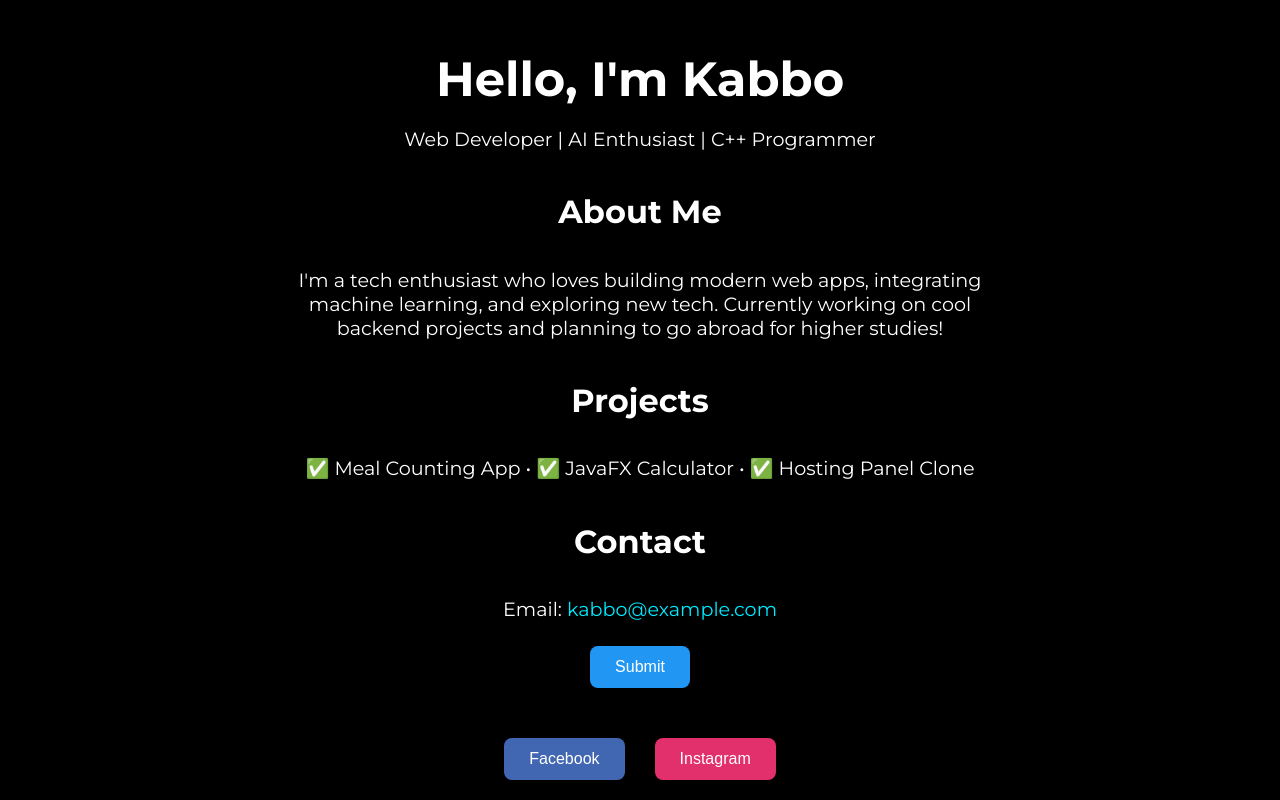
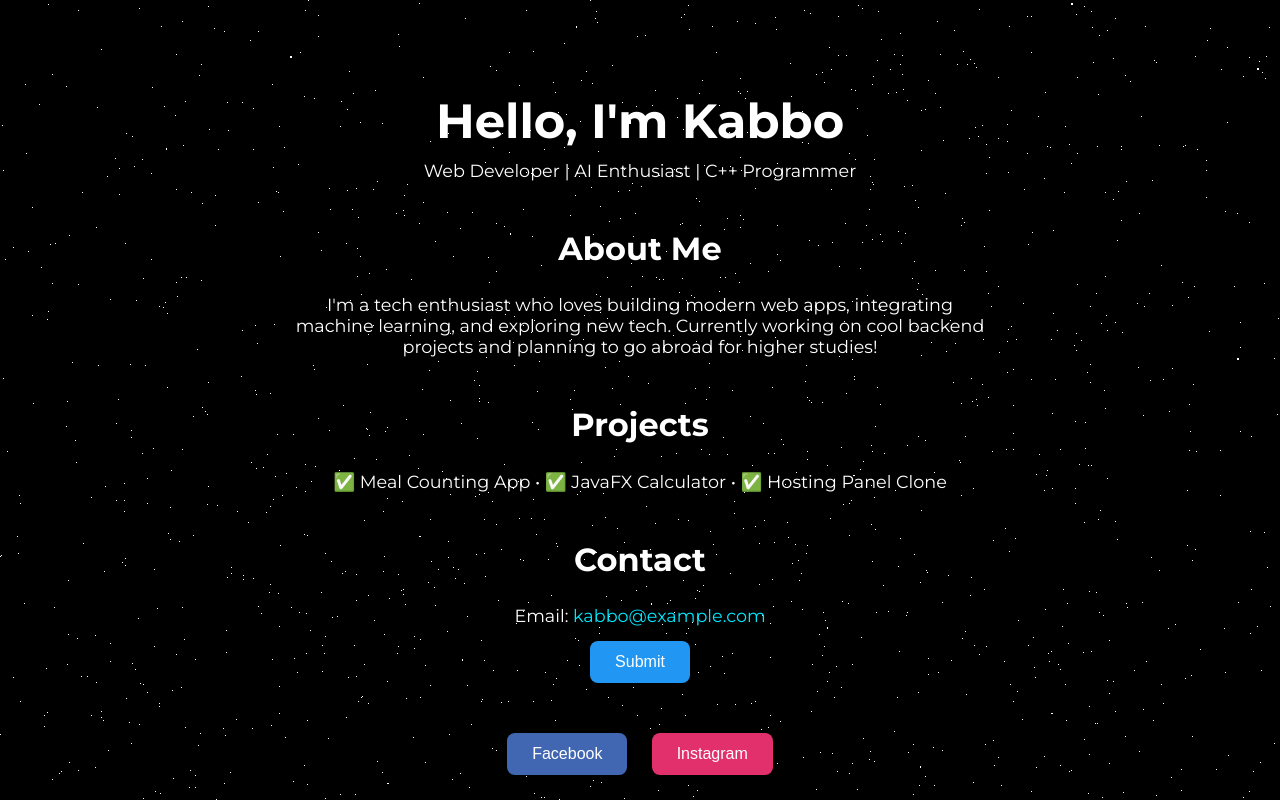
Before and after one commit to kabbox/portfolio.me, a plain HTML site: page index.html in a window 1280 px wide. Drawn offline with nearby package versions, Linux system fonts and the light colour scheme.

Commit message:
Update index.html

```diff
--- a/index.html
+++ b/index.html
@@ -2,55 +2,46 @@
 <html lang="en">
 <head>
   <meta charset="UTF-8" />
-  <title>Kabbo's Responsive 3D Portfolio</title>
+  <title>Kabbo's 3D Portfolio</title>
   <meta name="viewport" content="width=device-width, initial-scale=1.0" />
   <link href="https://fonts.googleapis.com/css2?family=Montserrat:wght@400;700&display=swap" rel="stylesheet">
   <style>
     html, body {
       margin: 0;
       height: 100%;
+      overflow: hidden;
       font-family: 'Montserrat', sans-serif;
-      background: black;
-      overflow-x: hidden;
+      color: white;
+      text-align: center;
     }
-
     canvas {
       position: fixed;
       top: 0;
       left: 0;
       z-index: -1;
     }
-
     .content {
       position: relative;
       z-index: 1;
-      min-height: 100vh;
-      display: flex;
-      flex-direction: column;
-      justify-content: center;
-      align-items: center;
-      padding: 5vh 5vw;
-      box-sizing: border-box;
-      color: white;
-      text-align: center;
+      padding: 60px 20px;
     }
-
     h1 {
-      font-size: 6vw;
-      margin: 0.2em 0;
+      font-size: 3em;
+      margin-bottom: 0.2em;
     }
-
     h2 {
-      font-size: 4vw;
-      margin-top: 1em;
+      font-size: 2em;
+      margin-top: 1.5em;
     }
-
     p {
-      font-size: 2.5vw;
-      max-width: 90vw;
-      margin: 0.5em auto;
+      font-size: 1.1em;
+      max-width: 700px;
+      margin: 0 auto;
     }
-
+    a {
+      color: #00eaff;
+      text-decoration: none;
+    }
     .btn {
       background-color: #2196f3;
       color: white;
@@ -61,29 +52,12 @@
       cursor: pointer;
       margin: 15px 10px;
       transition: background 0.3s;
-      white-space: nowrap;
     }
-
     .btn:hover {
       background-color: #1976d2;
     }
-
     .social-buttons {
-      display: flex;
-      justify-content: center;
-      flex-wrap: wrap;
-      gap: 10px;
       margin-top: 20px;
-    }
-
-    a {
-      text-decoration: none;
-    }
-
-    @media (min-width: 768px) {
-      h1 { font-size: 3em; }
-      h2 { font-size: 2em; }
-      p { font-size: 1.2em; max-width: 700px; }
     }
   </style>
 </head>
@@ -104,10 +78,12 @@
   <p>✅ Meal Counting App • ✅ JavaFX Calculator • ✅ Hosting Panel Clone</p>
 
   <h2>Contact</h2>
-  <p>Email: <a href="mailto:kabbo@example.com" style="color:#00eaff;">kabbo@example.com</a></p>
+  <p>Email: <a href="mailto:kabbo@example.com">kabbo@example.com</a></p>
 
+  <!-- Submit Button -->
   <button class="btn">Submit</button>
 
+  <!-- Social Media Buttons -->
   <div class="social-buttons">
     <a href="https://facebook.com" target="_blank">
       <button class="btn" style="background-color: #4267B2;">Facebook</button>
@@ -118,7 +94,7 @@
   </div>
 </div>
 
-<!-- Starfield Background with Three.js -->
+<!-- Three.js and starfield script -->
 <script src="https://cdnjs.cloudflare.com/ajax/libs/three.js/r128/three.min.js"></script>
 <script>
   const scene = new THREE.Scene();
@@ -126,6 +102,7 @@
   const renderer = new THREE.WebGLRenderer({ canvas: document.getElementById('bg') });
   renderer.setSize(window.innerWidth, window.innerHeight);
 
+  // Create starfield
   const starGeometry = new THREE.BufferGeometry();
   const starCount = 10000;
   const positions = [];
@@ -137,6 +114,7 @@
   }
 
   starGeometry.setAttribute('position', new THREE.Float32BufferAttribute(positions, 3));
+
   const starMaterial = new THREE.PointsMaterial({ color: 0xffffff, size: 0.7 });
   const stars = new THREE.Points(starGeometry, starMaterial);
   scene.add(stars);
@@ -149,11 +127,10 @@
     stars.rotation.y += 0.0007;
     renderer.render(scene, camera);
   }
-
   animate();
 
   window.addEventListener('resize', () => {
-    camera.aspect = window.innerWidth / window.innerHeight;
+    camera.aspect = window.innerWidth/window.innerHeight;
     camera.updateProjectionMatrix();
     renderer.setSize(window.innerWidth, window.innerHeight);
   });
```
